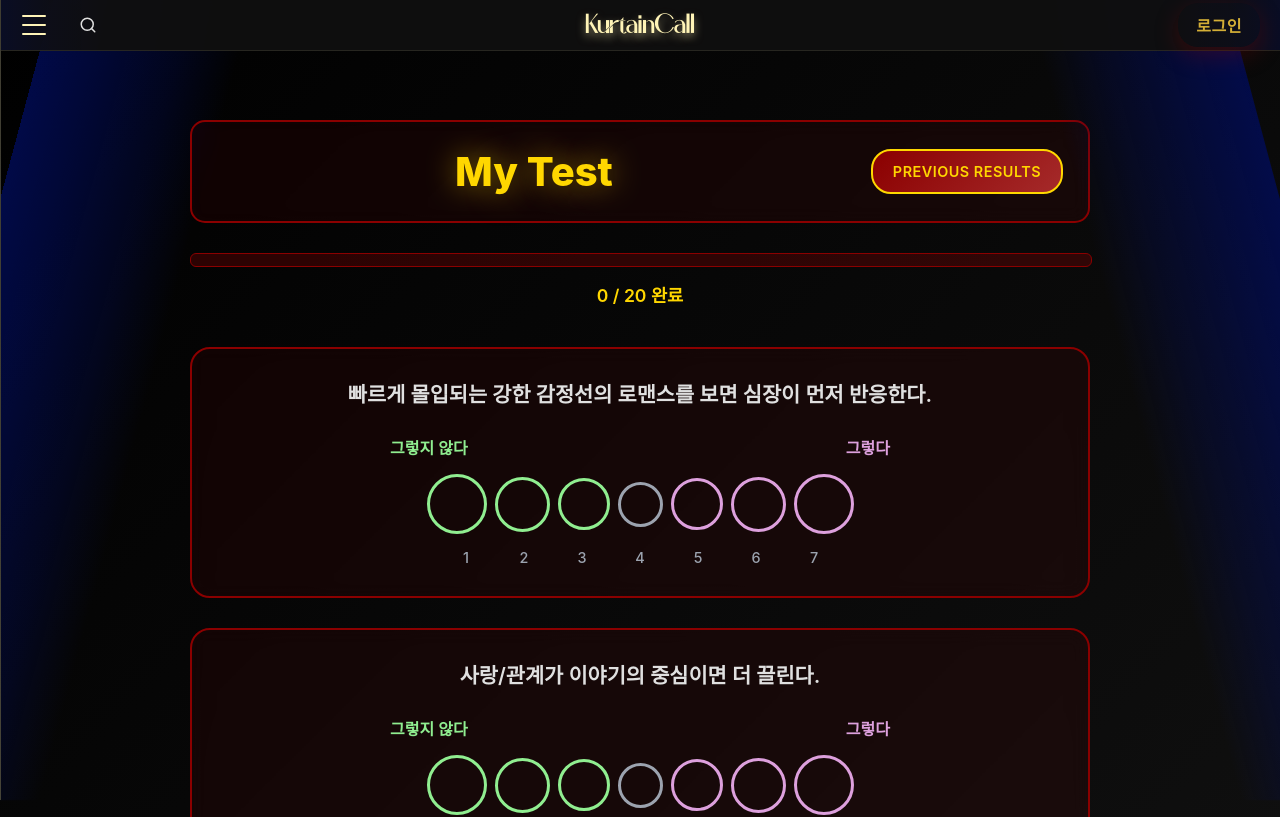
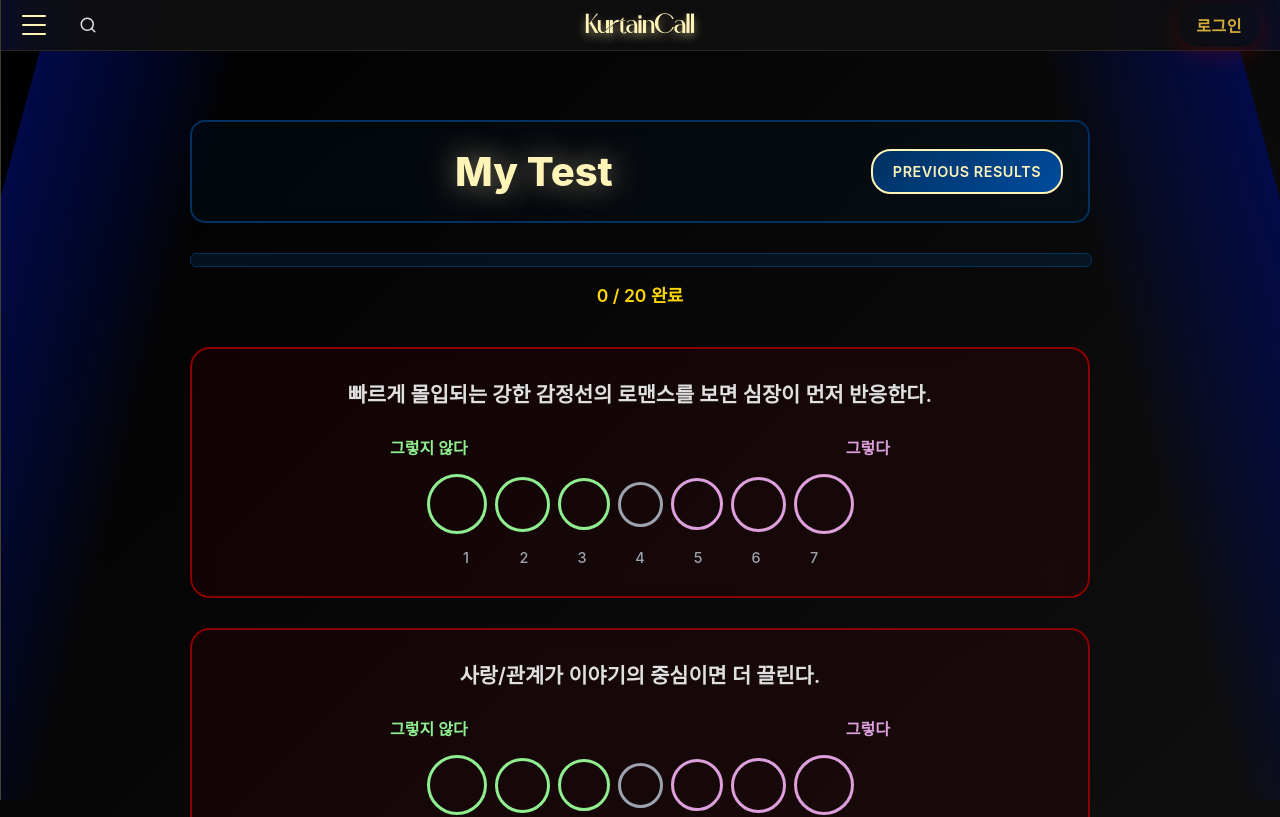
Before and after one commit to sodaaw/KurtainCall-Frontend, a React (Create React App) app: page /test/my-test in a window 1280 px wide. Shown: the top 817 px of the page. Built offline with nearby package versions, Linux system fonts and the light colour scheme; no server answers; a web font is replaced by a local one.

Commit message:
경로문제 해결

```diff
--- a/src/Genre/AllPosters.jsx
+++ b/src/Genre/AllPosters.jsx
@@ -3,8 +3,8 @@ import React, { useState, useEffect, useMemo } from "react";
 import { useNavigate } from "react-router-dom";
 import Topnav from "../components/Topnav";
 import SearchModal from "../components/SearchModal";
-// import EventCalendar from "./EventCalendar.jsx"; // ✅ 분리한 캘린더
-// import EventPanel from "./EventPanel.jsx";       // ✅ 분리한 우측 패널
+// import EventCalendar from "../MainPage/EventCalendar"; // ✅ 분리한 캘린더
+// import EventPanel from "../MainPage/EventPanel";       // ✅ 분리한 우측 패널
 import { playAPI } from "../services/api";
 // import "./Main.css";
 
--- a/src/MainPage/Main.jsx
+++ b/src/MainPage/Main.jsx
@@ -3,8 +3,8 @@ import React, { useState, useEffect, useMemo } from "react";
 import { useNavigate } from "react-router-dom";
 import Topnav from "../components/Topnav";
 // import SearchModal from "../components/SearchModal";
-import EventCalendar from "./EventCalendar.jsx"; // ✅ 분리한 캘린더
-import EventPanel from "./EventPanel.jsx";       // ✅ 분리한 우측 패널
+import EventCalendar from "./EventCalendar"; // ✅ 분리한 캘린더
+import EventPanel from "./EventPanel";       // ✅ 분리한 우측 패널
 import { playAPI } from "../services/api";
 import "./Main.css";
 
--- a/src/components/MyTest.css
+++ b/src/components/MyTest.css
@@ -70,27 +70,27 @@
   display: flex;
   justify-content: space-between;
   align-items: center;
-  background: rgba(139, 0, 0, 0.1);
-  border: 2px solid #8B0000;
+  background: rgba(0, 49, 97, 0.1);
+  border: 2px solid #003161;
   border-radius: 15px;
   padding: 25px;
   backdrop-filter: blur(10px);
 }
 
 .header-content h1 {
-  color: #FFD700;
+  color: #FFF4B7;
   font-size: 2.5rem;
   font-weight: 800;
   margin: 0;
-  text-shadow: 0 0 30px rgba(255, 215, 0, 0.5);
+  text-shadow: 0 0 30px rgba(255, 244, 183, 0.5);
   text-align: center;
   flex: 1;
 }
 
 .previous-results-btn {
-  background: linear-gradient(135deg, #8B0000, #A52A2A);
-  border: 2px solid #FFD700;
-  color: #FFD700;
+  background: linear-gradient(135deg, #003161, #004c9e);
+  border: 2px solid #FFF4B7;
+  color: #FFF4B7;
   padding: 12px 20px;
   border-radius: 20px;
   font-size: 0.9rem;
@@ -103,10 +103,10 @@
 }
 
 .previous-results-btn:hover {
-  background: linear-gradient(135deg, #FFD700, #FFA500);
-  color: #8B0000;
+  background: linear-gradient(135deg, #FFF4B7, #fdeb85);
+  color: #1a1a1a;
   transform: translateY(-2px);
-  box-shadow: 0 5px 20px rgba(255, 215, 0, 0.3);
+  box-shadow: 0 5px 20px rgba(255, 244, 183, 0.3);
 }
 
 
@@ -120,16 +120,16 @@
 .progress-bar {
   width: 100%;
   height: 12px;
-  background: rgba(139, 0, 0, 0.3);
+  background: rgba(0, 49, 97, 0.3);
   border-radius: 6px;
   overflow: hidden;
   margin-bottom: 15px;
-  border: 1px solid #8B0000;
+  border: 1px solid #003161;
 }
 
 .progress-fill {
   height: 100%;
-  background: linear-gradient(90deg, #8B0000, #FFD700);
+  background: linear-gradient(90deg, #003161, #FFF4B7);
   border-radius: 6px;
   transition: width 0.5s ease;
 }
```
